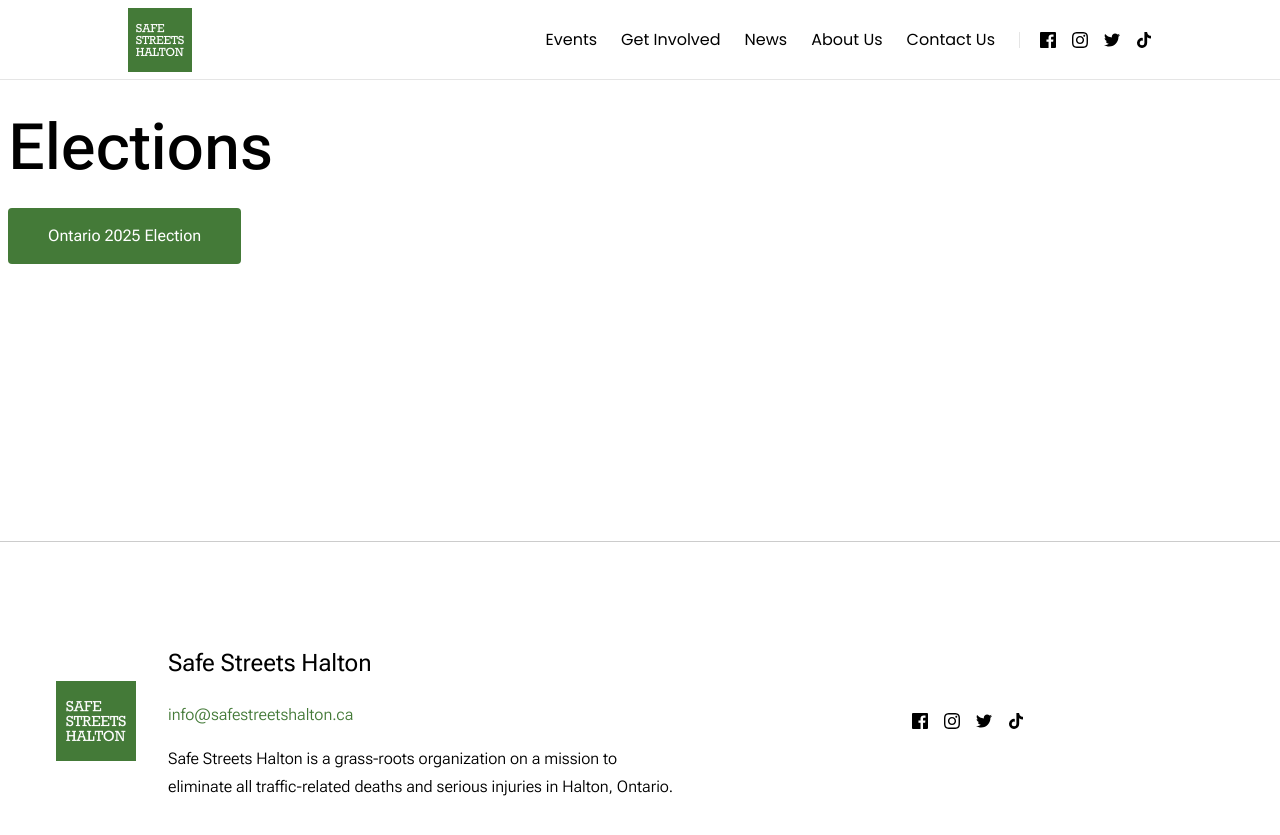
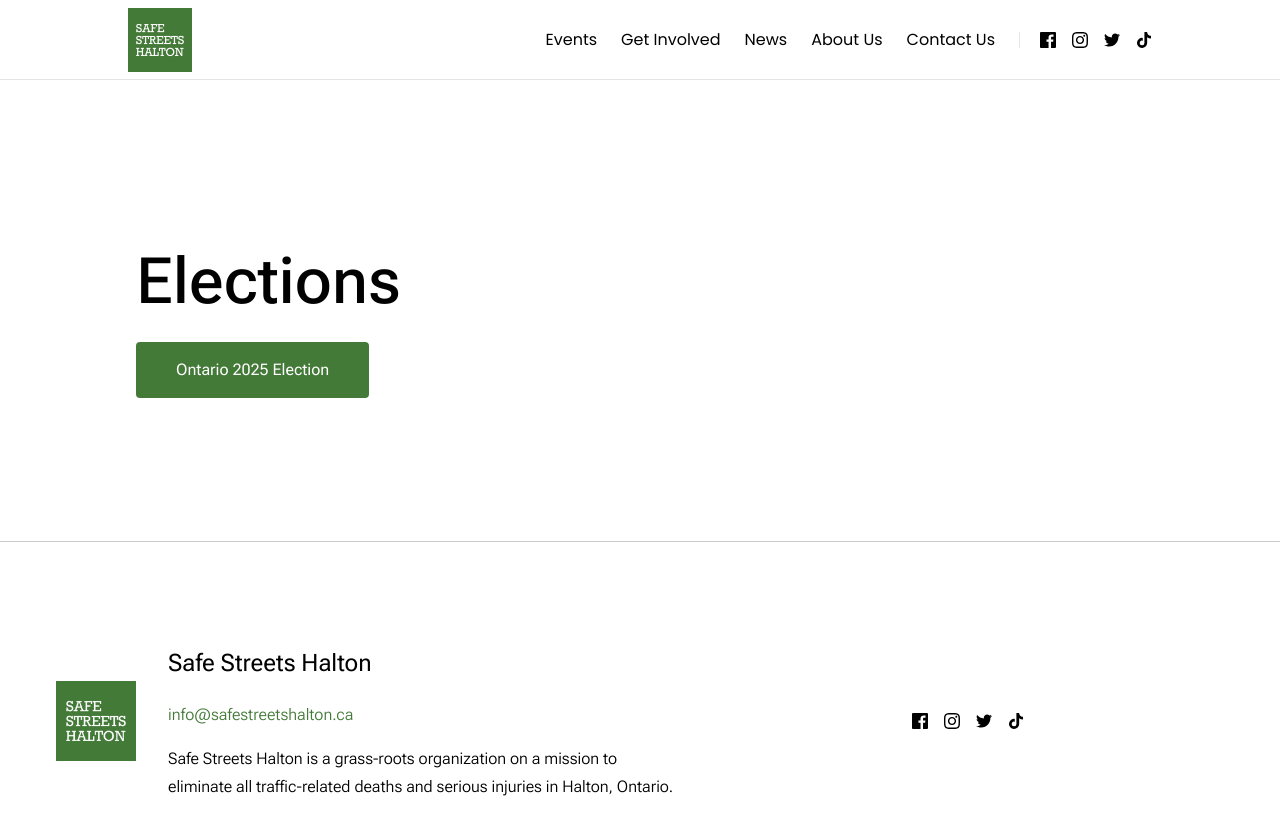
Before and after one commit to Safe-Streets-Halton/safe-streets-halton.github.io, a Jekyll site: the page built from elections.html, in a window 1280 px wide. Shown: the top 835 px of the page. Built offline with Jekyll 4.4.1, drawn with Linux system fonts in a browser that asks for light colours.

Commit message:
update default layout

```diff
--- a/_layouts/default.html
+++ b/_layouts/default.html
@@ -2,7 +2,7 @@
 layout: base-layout
 ---
 
-<div class="page-layout-column">
+<div class="page-layout-column col-[content] row-[main]">
     <section class="section-content">
         {{content}}
     </section>
```
